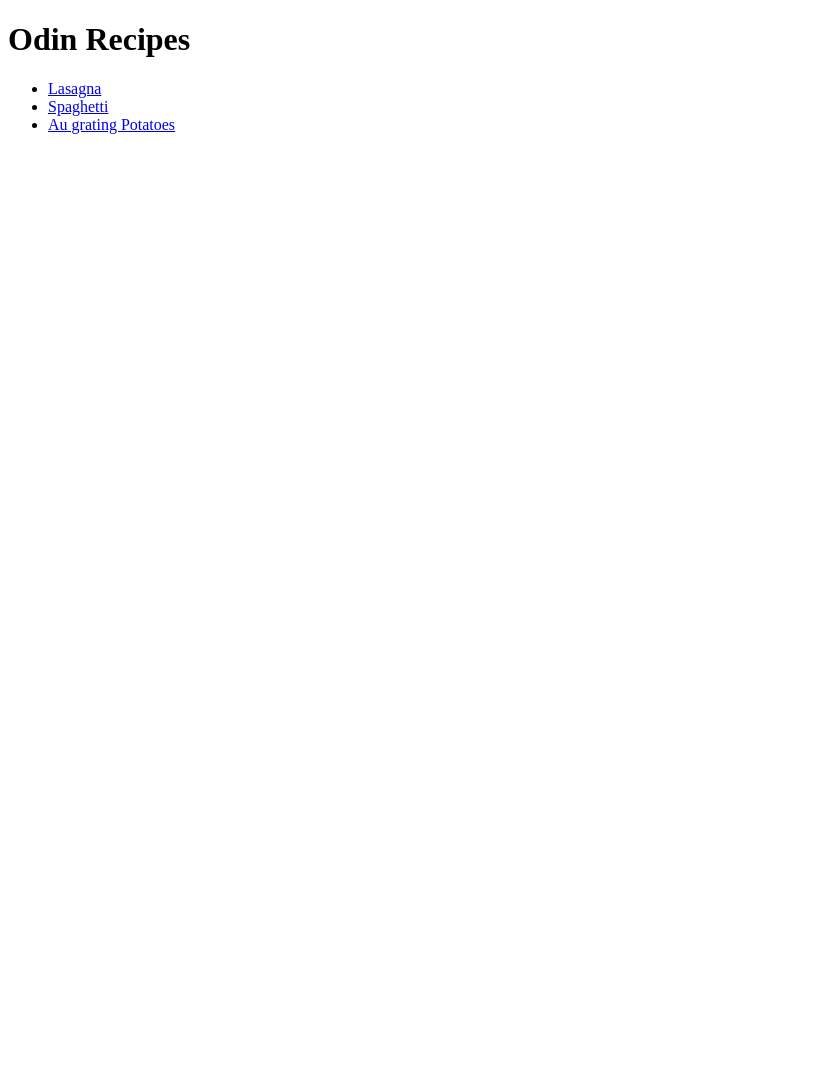
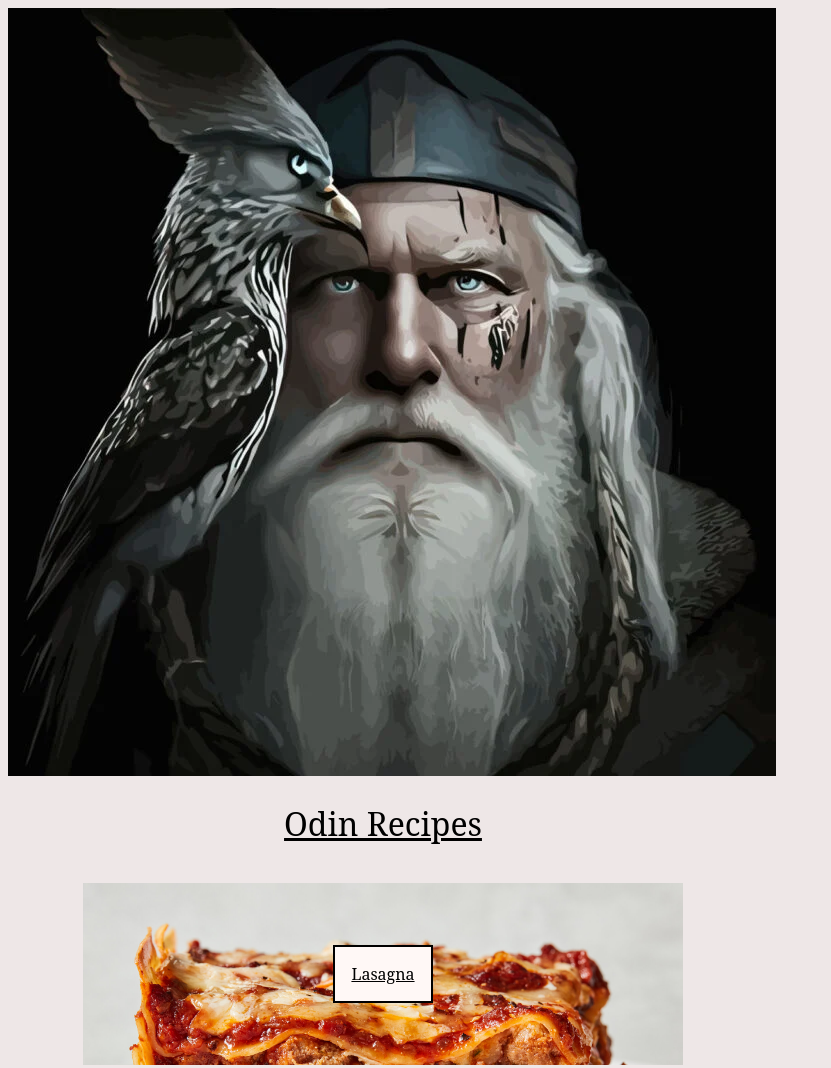
Before and after one commit to dbcy30/odin-recipes, a plain HTML site: page index.html in a window 1280 px wide. Shown: the top 1068 px of the page, without its empty margins (0-831 px from the left). Before the commit the page ends 800 px from the top, so only its background shows below. Drawn offline with Linux system fonts and the light colour scheme.

Commit message:
First commit message
How has this worked out?

```diff
--- /dev/null
+++ b/index.css
@@ -0,0 +1,50 @@
+* {
+   box-sizing: border-box;
+}
+
+body {
+    height: auto;
+    max-width: 750px;
+    font-family: "serif";
+    background-color: rgb(238, 231, 231);
+}
+
+.flex_container {
+    display: flex;
+    flex-direction: column;
+    align-items: center;
+    text-align: center;
+}
+
+h1 {
+    font-weight: 100;
+    font-size: 2rem;
+}
+
+
+.lasagna {
+    background-image: url(/odin-recipes/recipes/images/lasagna.jpg);
+    background-size: cover;
+}
+
+.spaghetti {
+    background-image: url(/odin-recipes/recipes/images/spaghetti.avif);
+    background-size: cover;
+}
+
+.au_grating_potatoes {
+    background-image: url(/odin-recipes/recipes/images/augratinpotatoes.jpg);
+    background-size: cover;
+}
+
+p {
+    padding: 5rem;
+    width: 80%;
+}
+
+a {
+    background-color: rgb(255, 248, 246);
+    padding: 1rem;
+    color: black;
+    border: 2px solid black;
+}
--- a/index.html
+++ b/index.html
@@ -3,14 +3,18 @@
 <head>
     <meta charset="UTF-8">
     <meta name="viewport" content="width=device-width, initial-scale=1.0">
+    <link rel="stylesheet" href="index.css">
     <title>Recipes</title>
 </head>
 <body>
-    <h1>Odin Recipes</h1>
-    <ul>
-        <li><a href="recipes/lasagna.html">Lasagna</a></li>
-        <li><a href="recipes/spaghetti.html">Spaghetti</a></li>
-        <li><a href="recipes/augratinpotatoes.html">Au grating Potatoes</a></li>
-    </ul>
+    <div>
+        <img src="/odin-recipes/recipes/images/odin.jpeg" alt="A picture of Odin and a crow">
+        <h1 class="flex_container"><u>Odin Recipes</u></h1>
+        <div class="flex_container">
+            <p class="lasagna"><a href="recipes/lasagna.html">Lasagna</a></p>
+            <p class="spaghetti"><a href="recipes/spaghetti.html">Spaghetti</a></p>
+            <p class="au_grating_potatoes"><a href="recipes/augratinpotatoes.html">Au grating Potatoes</a></p>
+        </div>
+    </div>
 </body>
 </html>
--- /dev/null
+++ b/recipes/css/augratinpotatoes.css
@@ -0,0 +1,26 @@
+* {
+    box-sizing: border-box;
+}
+
+body {
+    display: flex;
+    flex-direction: column;
+    align-items: center;
+}
+
+h1, h2 {
+    text-align: center;
+}
+
+h1, h3 {
+    margin-top: 2rem;
+}
+
+p, a, ul, ol, li {
+    width: 80%;
+}
+
+img {
+    width: 600px;
+    height: auto;
+}
--- /dev/null
+++ b/recipes/css/lasagna.css
@@ -0,0 +1,26 @@
+* {
+    box-sizing: border-box;
+}
+
+body {
+    display: flex;
+    flex-direction: column;
+    align-items: center;
+}
+
+h1, h2 {
+    text-align: center;
+}
+
+h1, h3 {
+    margin-top: 2rem;
+}
+
+p, a, ul, ol, li {
+    width: 80%;
+}
+
+img {
+    width: 600px;
+    height: auto;
+}
--- /dev/null
+++ b/recipes/css/spaggetti.css
@@ -0,0 +1,26 @@
+* {
+    box-sizing: border-box;
+}
+
+body {
+    display: flex;
+    flex-direction: column;
+    align-items: center;
+}
+
+h1, h2 {
+    text-align: center;
+}
+
+h1, h3 {
+    margin-top: 2rem;
+}
+
+p, a, ul, ol, li {
+    width: 80%;
+}
+
+img {
+    width: 600px;
+    height: auto;
+}
```
Also changed, not shown: recipes/Spaghetti.html (+1 -0 lines), recipes/augratinpotatoes.html (+1 -0 lines), recipes/lasagna.html (+1 -0 lines), recipes/images/augratinpotatoes.jpg (added), recipes/images/lasagna.jpg (added), recipes/images/odin.jpeg (added), recipes/images/spaghetti.avif (added).
